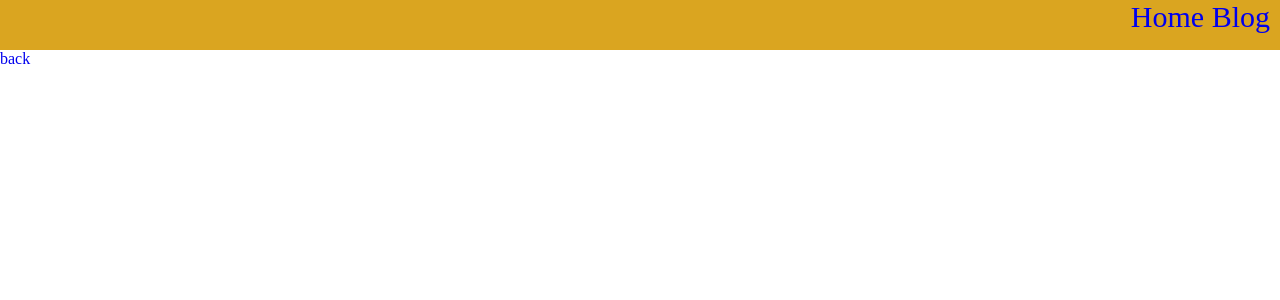
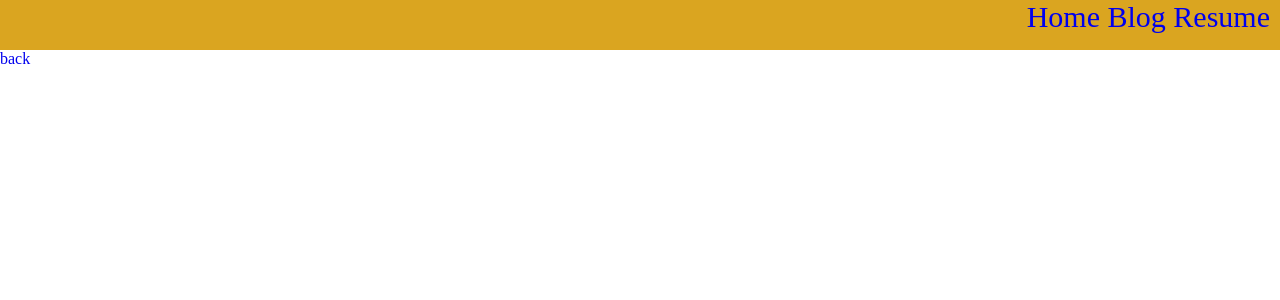
Before and after one commit to Campbell20/portfolio, a Jekyll site: the page built from index.html, in a window 1280 px wide. Shown: the top 300 px of the page. Built offline with Jekyll 4.4.1, drawn with Linux system fonts in a browser that asks for light colours.

Commit message:
added resume

```diff
--- a/_includes/nav.html
+++ b/_includes/nav.html
@@ -31,5 +31,8 @@
         <li>
             <a href="/portfolio/blog.html">Blog</a>
         </li>
+        <li>
+            <a href="/resume/index.html">Resume</a>
+        </li>
     </ul>
 </nav>
```
